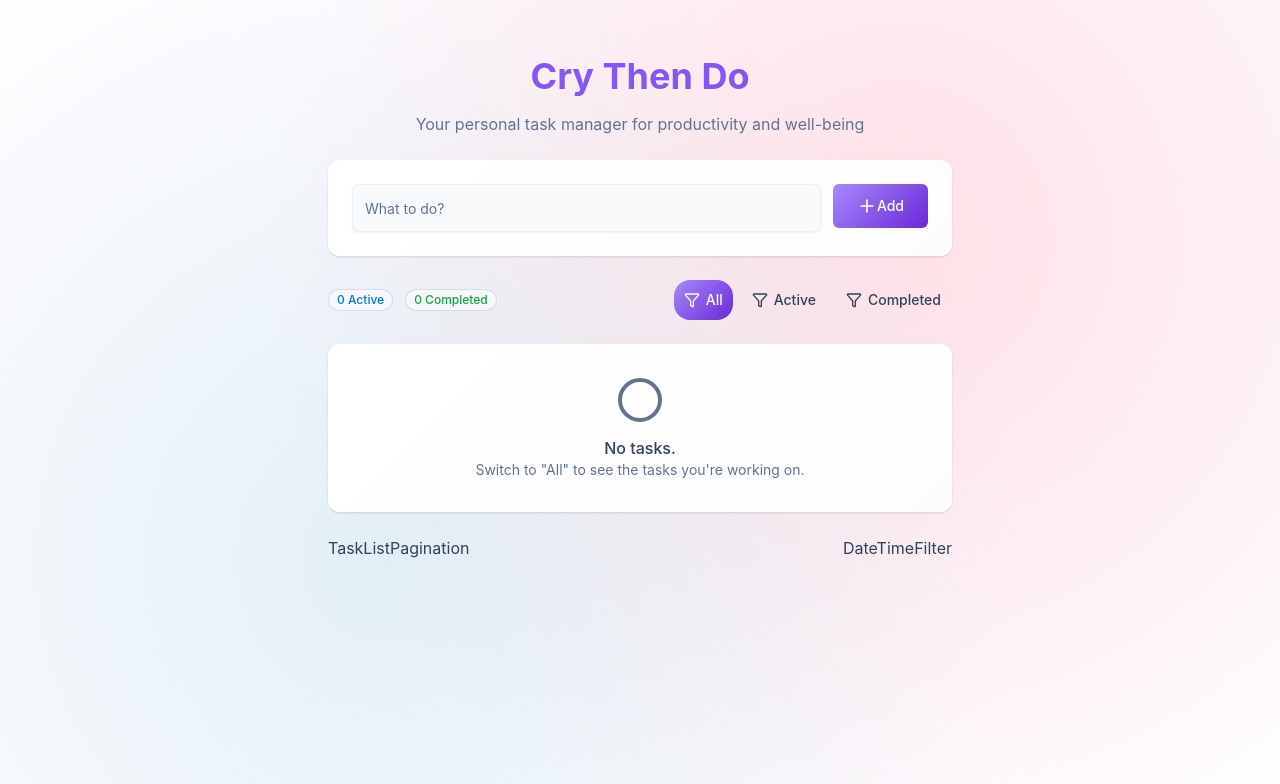
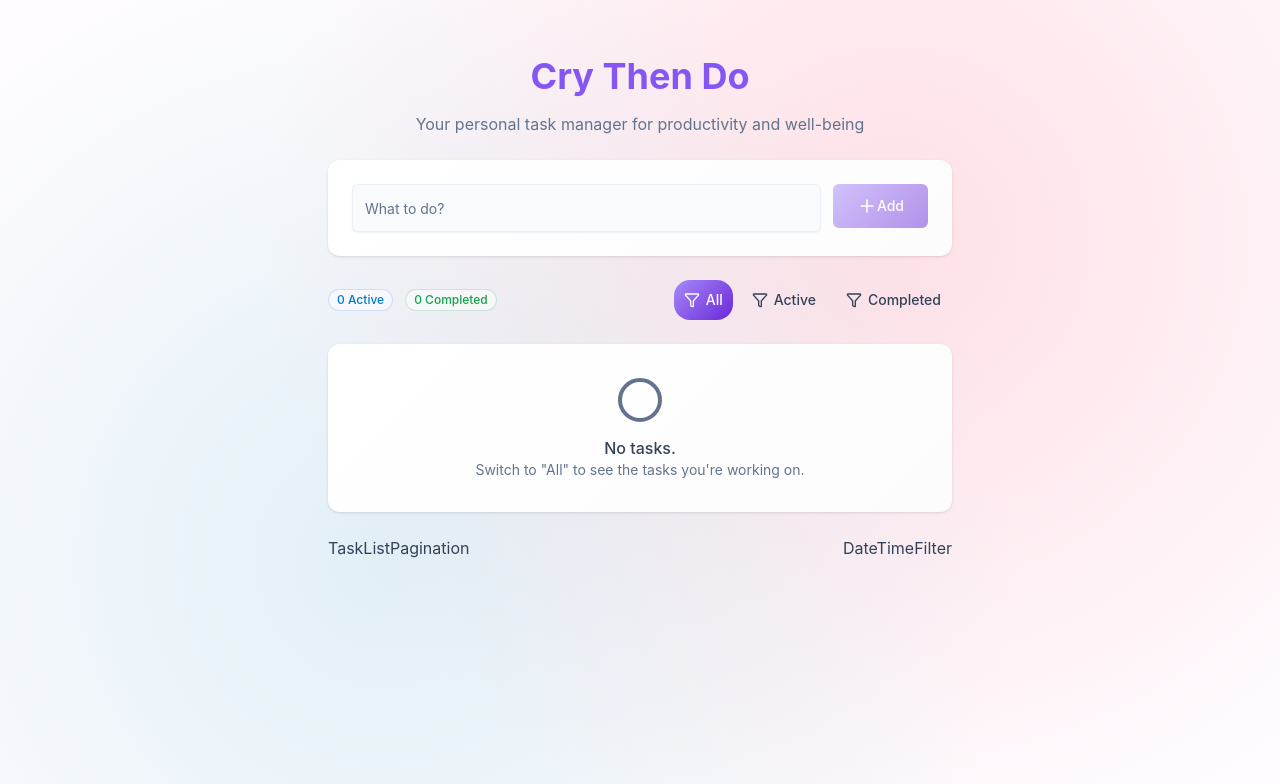
Before and after one commit to Jimmy-02/CryThenDo, a React (Vite) app in the folder frontend/: page / in a window 1280 px wide. Shown: the top 784 px of the page. Built offline with nearby package versions, Linux system fonts and the light colour scheme; no server answers.

Commit message:
feat: add disable button

```diff
--- a/frontend/src/components/AddTask.jsx
+++ b/frontend/src/components/AddTask.jsx
@@ -44,7 +44,7 @@ const AddTask = ({ handleNewTaskAdded }) => {
           onKeyPress = {handleKeyPress}
         />
 
-        <Button variant="gradient" size="xl" className="px-6" onClick={addTask}>
+        <Button variant="gradient" size="xl" className="px-6" onClick={addTask} disabled={!newTaskTitle.trim()}>
           <Plus className="size-5" />
           Add
         </Button>
```
